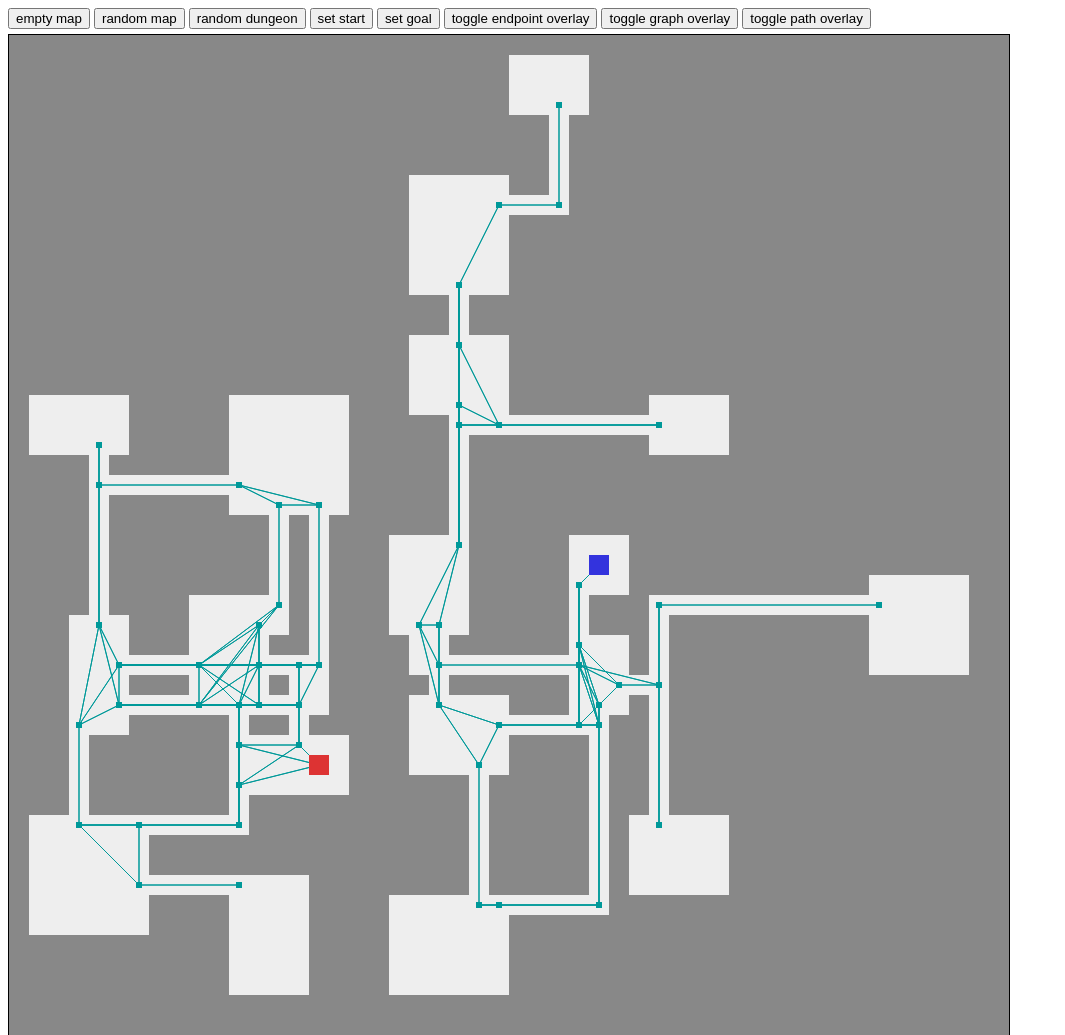
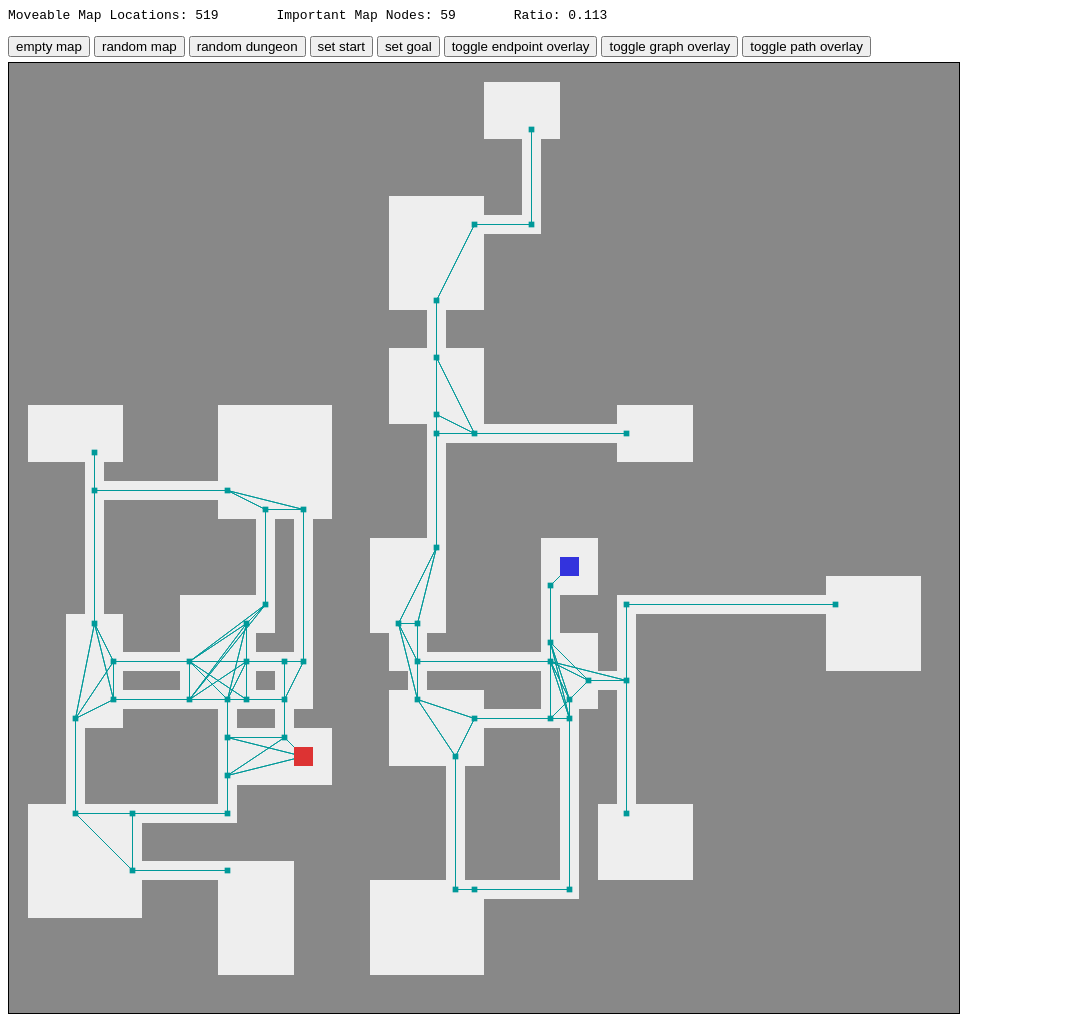
Before and after one commit to mahhov/pathfinding-graph-generation, a website: page public/index.html in a window 1280 px wide. Shown: the top 1035 px of the page, without its empty margins (0-1065 px from the left). Drawn offline with nearby package versions, Linux system fonts and the light colour scheme.

Commit message:
add "moveable map nodes" and "important map nodes" counters

```diff
--- a/public/app.js
+++ b/public/app.js
@@ -1,8 +1,8 @@
 //  --- setup ---
 
-let ctx;
+let mmlSpan, imnSpan, ratioSpan, ctx;
 
-let canvasWidth = 1000, canvasHeight = 1000;
+let canvasWidth = 950, canvasHeight = 950;
 let width = 50, height = 50;
 let rectWidth = canvasWidth / width, rectHeight = canvasHeight / height;
 
@@ -18,6 +18,9 @@ let drawColors = ['#eee', '#888', '#33d', '#d33', '#050', '#099'];
 let endpointOverlay = true, graphOverlay = true, pathOverlay = true;
 
 let initCanvas = () => {
+    mmlSpan = document.getElementById('mmlSpan');
+    imnSpan = document.getElementById('imnSpan');
+    ratioSpan = document.getElementById('ratioSpan');
     let canvas = document.getElementById('myCanvas');
     ctx = canvas.getContext('2d');
     canvas.width = canvasWidth;
@@ -76,7 +79,17 @@ let update = () => {
         path = aStar.path;
         graph = aStar.graph;
     }
+    refreshText();
     refreshCanvas();
+};
+
+let refreshText = () => {
+    let mapAreas = _.countBy(_.flatten(rect), (r) => {
+        return r;
+    });
+    mmlSpan.innerText = mapAreas['0'];
+    imnSpan.innerText = graph.length;
+    ratioSpan.innerText = parseInt(graph.length / mapAreas['0'] * 1000) / 1000;
 };
 
 let refreshCanvas = () => {
--- a/public/index.html
+++ b/public/index.html
@@ -8,7 +8,12 @@
 <script src="controller.js"></script>
 <script src="app.js"></script>
 
-<div style="margin-top:5px">
+<div style="margin-top:5px;">
+    <p style="font-family:monospace;">
+        <span>Moveable Map Locations: <span id="mmlSpan"></span></span>
+        <span style="margin-left:50px;">Important Map Nodes: <span id="imnSpan"></span></span>
+        <span style="margin-left:50px;">Ratio: <span id="ratioSpan"></span></span>
+    </p>
     <button onclick="emptyMap()">empty map</button>
     <button onclick="randomMap()">random map</button>
     <button onclick="houseMap()">random dungeon</button>
```
